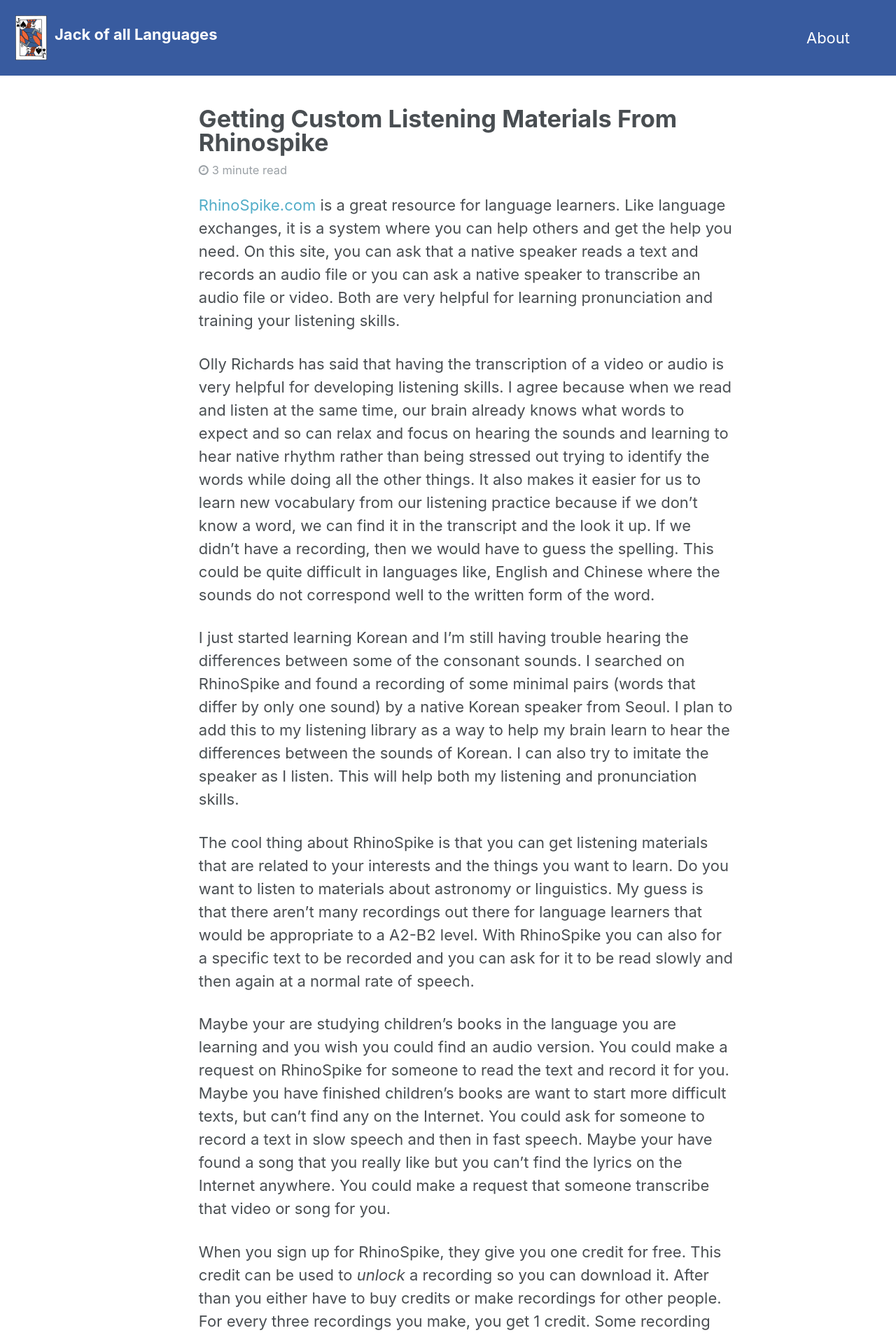
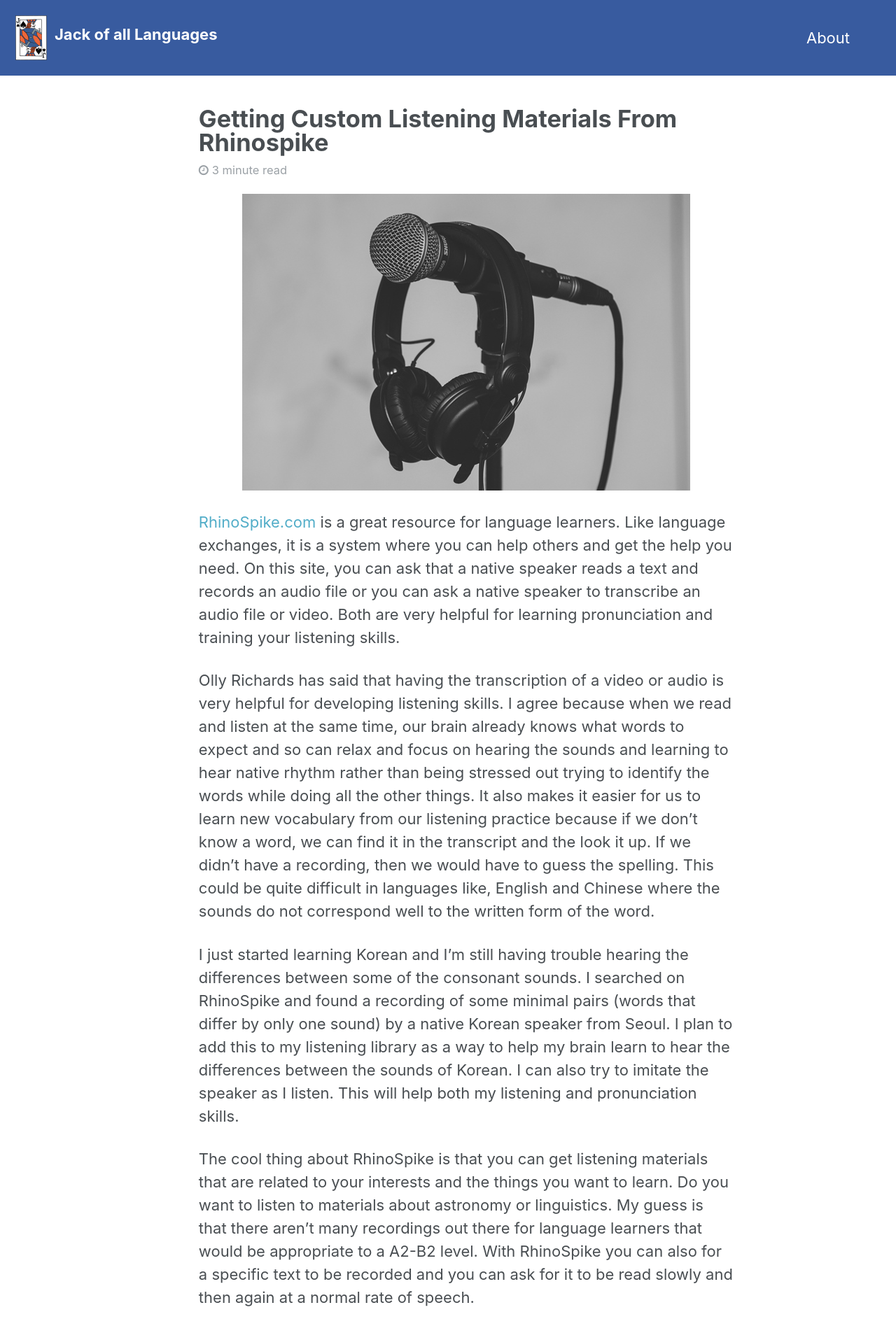
Before and after one commit to jackofalllanguages/jackofalllanguages.github.io, a Jekyll site: the page built from _posts/2017-3-28-Getting-Custom-Listening-Materials-From-RhinoSpike.md, in a window 1280 px wide. Shown: the top 1905 px of the page at 70% size. Built offline with Jekyll 4.4.1, drawn with Linux system fonts in a browser that asks for light colours.

Commit message:
added picture to rhinospike post

```diff
--- a/_posts/2017-3-28-Getting-Custom-Listening-Materials-From-RhinoSpike.md
+++ b/_posts/2017-3-28-Getting-Custom-Listening-Materials-From-RhinoSpike.md
@@ -5,6 +5,8 @@
 category: resources tools
 ---
 
+
+![](/assets/micHeadphones.jpeg){: .align-center}
 
 [RhinoSpike.com](https://rhinospike.com/home/) is a great resource for language learners. Like language exchanges, it is a system where you can help others and get the help you need. On this site, you can ask that a native speaker reads a text and records an audio file or you can ask a native speaker to transcribe an audio file or video. Both are very helpful for learning pronunciation and training your listening skills.
 
```
Also changed, not shown: assets/micHeadphones.jpeg (added).
